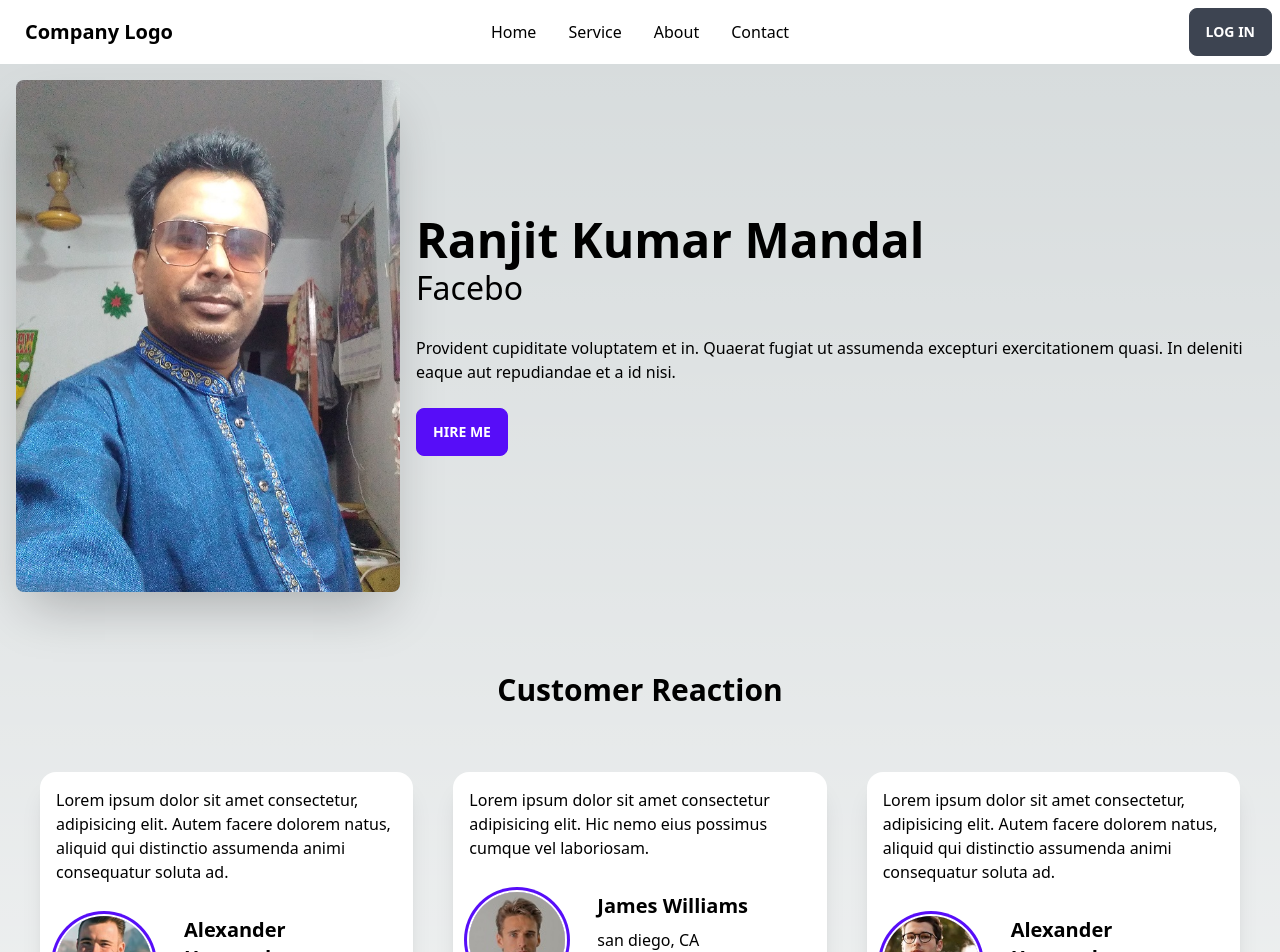
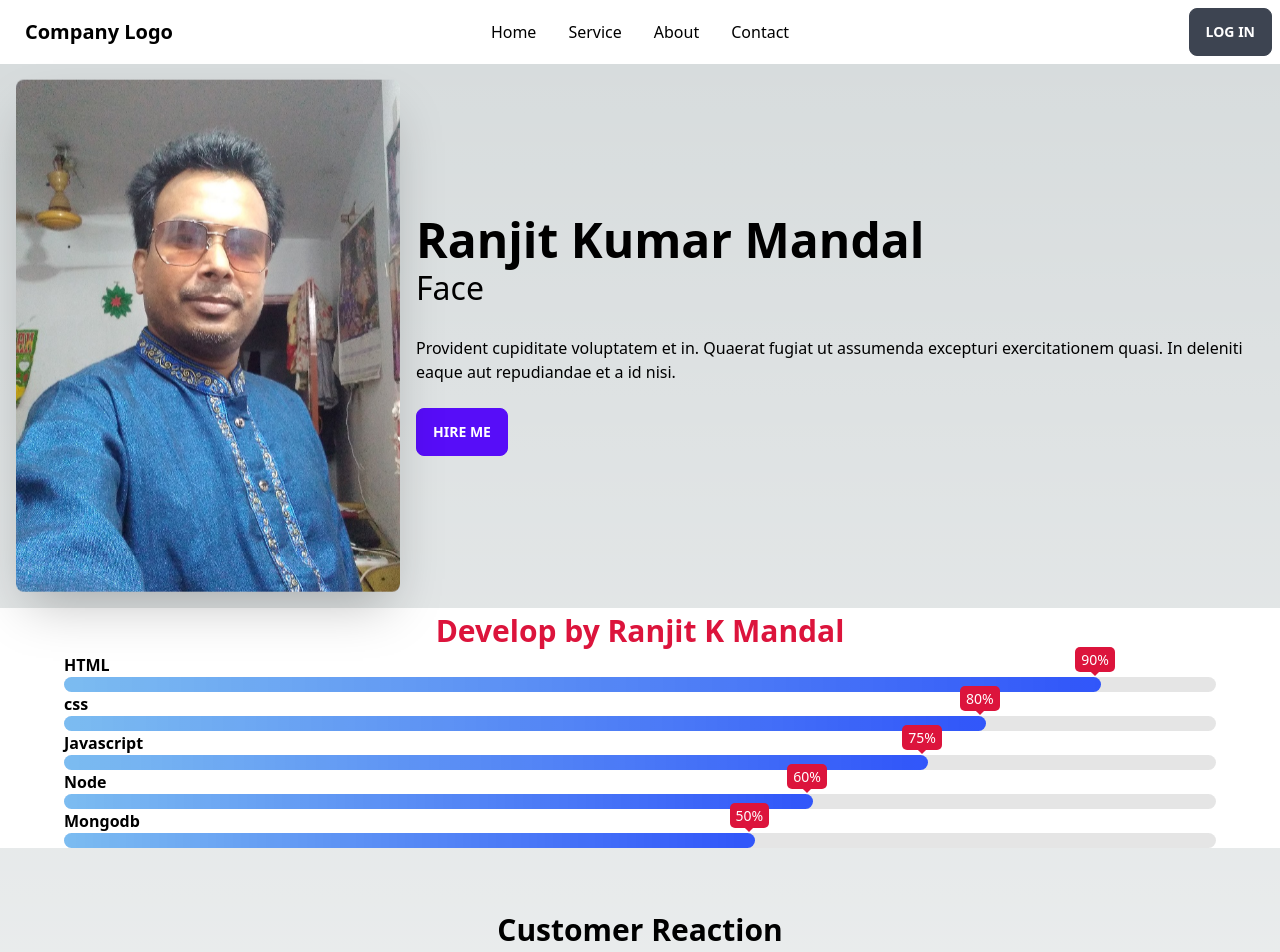
Before and after one commit to mollikacomputer/ranjitk, a Next.js app: page / in a window 1280 px wide. Shown: the top 952 px of the page. Built offline with nearby package versions, Linux system fonts and the light colour scheme.

Commit message:
portfolio image some blink effect

```diff
--- a/components/CountUpPage.js
+++ b/components/CountUpPage.js
@@ -1,8 +1,12 @@
 import React from "react";
 import { CountUp } from 'use-count-up';
 import Styles from "@/styles/countuppage.module.css";
+
 const CountUpPage = () => {
+
+
   return (
+
     <div className={Styles.container}>
       <div className={Styles.wrapper}>
         <div className={Styles.countupstyle}>
@@ -38,6 +42,7 @@ const CountUpPage = () => {
       </div>
       {/* {firstTest()} */}
     </div>
+
   );
 };
 
--- a/components/HeroSection.js
+++ b/components/HeroSection.js
@@ -4,6 +4,7 @@ import { TypeAnimation } from 'react-type-animation';
 // import Resume from '../../Assets/Resume.pdf';
 import { ToastContainer, toast } from 'react-toastify';
 import 'react-toastify/dist/ReactToastify.css';
+import Styles from "@/styles/herosection.module.css";
 // import {Link} from 'react-router-dom';
 
 const HeroSection = () => {
@@ -18,8 +19,10 @@ const HeroSection = () => {
     >
       <div className="hero-content flex-col lg:flex-row">
         <img
+        className={Styles.portfolioImageEffect}
           src='/ranjit.jpg'
-          className="max-w-sm rounded-lg shadow-2xl" alt="profile pic"
+          className={`${Styles.portfolioImageEffect} ${"max-w-sm rounded-lg shadow-2xl" }`}
+          alt="Portfolio image"
           data-aos="flip-right"
           data-aos-easing="ease-out-cubic"
           data-aos-duration="2000"
--- /dev/null
+++ b/components/Skillbar.js
@@ -0,0 +1,48 @@
+import styles from "@/styles/skillbar.module.css";
+const Skillbar = () => {
+  return (
+    <div>
+      <div className={styles.skill}>
+        <h2 className={styles.titleText}>Develop by Ranjit K Mandal</h2>
+        <div className={styles.skillBox}>
+          {/* html section  */}
+          <span className={styles.title}> HTML</span>
+          <div className={styles.skillBar}>
+            <span className= {`${styles.skillPer} ${styles.html}`}>
+              <span className={styles.tooltip}>90%</span>
+            </span>
+          </div>
+          {/* css section  */}
+          <span className={styles.title}> css</span>
+          <div className={styles.skillBar}>
+            <span className={`${styles.skillPer} ${styles.css}`}>
+              <span className={styles.tooltip}>80%</span>
+            </span>
+          </div>
+          {/* javascript section  */}
+          <span className={styles.title}> Javascript</span>
+          <div className={styles.skillBar}>
+            <span className={`${styles.skillPer} ${styles.javascript}`}>
+              <span className={styles.tooltip}>75%</span>
+            </span>
+          </div>
+          {/* node section  */}
+          <span className={styles.title}> Node</span>
+          <div className={`${styles.skillBar}`}>
+            <span className={`${styles.skillPer} ${styles.node}`}>
+              <span className={styles.tooltip}>60%</span>
+            </span>
+          </div>
+          {/* Mongodb section  */}
+          <span className={styles.title}> Mongodb</span>
+          <div className={`${styles.skillBar}`}>
+            <span className={`${styles.skillPer} ${styles.mongodb}`}>
+              <span className={styles.tooltip}>50%</span>
+            </span>
+          </div>
+        </div>
+      </div>
+    </div>
+  );
+};
+export default Skillbar;
--- a/pages/contact/index.js
+++ b/pages/contact/index.js
@@ -2,8 +2,7 @@ import React, { useRef } from "react";
 import emailjs from "@emailjs/browser";
 
 const Contact = () => {
-
-    // for email js
+  // for email js
   const form = useRef();
 
   const sendEmail = (e) => {
@@ -27,48 +26,17 @@ const Contact = () => {
       );
   };
 
-
   return (
-    <div >
-        {/* <h2 className="text-3xl">EmailJS</h2>
-      <p>Sent mail without server code</p>
-      <div className="card w-96 bg-base-100 shadow-xl">
-        <div className="card-body">
-          <h2 className="card-title">Sent Your Request</h2>
-          <form ref={form} onSubmit={sendEmail}>
-            <label>Name</label>
-            <input
-              type="text"
-              name="user_name"
-              className="input input-error w-full max-w-xs"
-            />
-            <label>Email</label>
-            <input
-              type="email"
-              name="user_email"
-              className="input input-bordered input-error w-full max-w-xs"
-            />
-            <label>Message</label>
-            <textarea
-              name="message"
-              className="input input-bordered input-error w-full max-w-xs"
-            />
-            <div className="card-actions justify-start">
-              <button type="submit" value="Send" className="btn">
-                Sent SMS
-              </button>
-            </div>
-          </form>
-        </div>
-      </div> */}
-
-
-       <div className="hero min-h-screen bg-base-200">
+    <div>
+      <div className="hero min-h-screen bg-base-200">
         <div className="hero-content flex-col lg:flex-row-reverse">
-        <img src="./contact_form.jpg" className="max-w-sm rounded-lg shadow-2xl" />
+          <img
+            src="./contact_form.jpg"
+            className="max-w-sm rounded-lg shadow-2xl"
+          />
           <div className="card flex-shrink-0 w-full max-w-sm shadow-2xl bg-base-100">
             <form ref={form} onSubmit={sendEmail} className="card-body">
-                <h2 className="text-2xl">Sent Your Message</h2>
+              <h2 className="text-2xl">Sent Your Message</h2>
               <div className="form-control">
                 <label className="label">
                   <span className="label-text">Name</span>
@@ -93,11 +61,17 @@ const Contact = () => {
               </div>
               <div className="form-control">
                 <label className="label">
-                <textarea name="message" placeholder="Bio" className="textarea textarea-bordered textarea-lg w-full max-w-xs" ></textarea>
+                  <textarea
+                    name="message"
+                    placeholder="Bio"
+                    className="textarea textarea-bordered textarea-lg w-full max-w-xs"
+                  ></textarea>
                 </label>
               </div>
               <div className="form-control mt-6">
-                <button type="submit" value="Send" className="btn btn-primary">Sent Message</button>
+                <button type="submit" value="Send" className="btn btn-primary">
+                  Sent Message
+                </button>
               </div>
             </form>
           </div>
--- a/pages/index.js
+++ b/pages/index.js
@@ -2,12 +2,14 @@ import { Inter } from "next/font/google";
 import HeroSection from '@/components/HeroSection';
 import Comments from '@/components/Comments';
 import CountUpPage from '@/components/CountUpPage';
+import Skillbar from "@/components/Skillbar";
 const inter = Inter({ subsets: ["latin"] });
 
 export default function Home() {
   return (
     <main>
       <HeroSection />
+      <Skillbar/>
       <Comments />
       <CountUpPage />
     </main>
--- /dev/null
+++ b/styles/herosection.module.css
@@ -0,0 +1,16 @@
+.portfolioImageEffect{
+    -webkit-animation: action 3s infinite  alternate;
+    animation: action 3s infinite  alternate;
+}
+
+@-webkit-keyframes action {
+    0% { transform: translateY(0); }
+    100% { transform: translateY(-10px); }
+}
+
+@keyframes action {
+    0% { transform: translateY(0); }
+    100% { transform: translateY(-10px); }
+    /* 0% {transform: rotateY(150deg)}
+    100% {transform: rotateY(360deg)} */
+}
--- /dev/null
+++ b/styles/skillbar.module.css
@@ -0,0 +1,91 @@
+
+.skill{
+    /* background-image: linear-gradient(to right, rgb(0, 47, 255) , rgba(0, 47, 255, 0.788)); */
+    background: #fff;
+}
+.skillBox{
+    width: 90%;
+    align-items: center;
+    margin: 0 auto;
+}
+
+.skillBar{
+    position: relative;
+    display: block;
+    height: 15px;
+    border-radius: 8px;
+    width: 100%;
+    background:rgba(0, 0, 0, 0.1);
+}
+.skillPer{
+    position: relative;
+    display: block;
+    height: 15px;
+    border-radius: 8px;
+    background-image: linear-gradient(to right, rgba(0, 140, 255, 0.459) , rgba(0, 47, 255, 0.788));
+}
+.skillPer{
+    animation: progress 0.8s ease-in-out forwards;
+}
+@keyframes progress{
+    0%{
+        width: 0;
+        opacity: 1;
+    }
+    100%{
+        opacity: 1;
+    }
+
+}
+.html{
+    animation-delay: 0.4s;
+    width: 90%;
+}
+.css{
+    animation-delay: 0.6s;
+    width: 80%;
+}
+.javascript{
+    animation-delay: 0.8s;
+    width: 75%;
+}
+.node{
+    animation-delay: 0.10s;
+    width: 65%;
+}
+.mongodb{
+    animation-delay: 0.12s;
+    width: 60%;
+}
+.title{
+    font-weight: 800;
+}
+.titleText{
+    text-align: center;
+    font-size: 30px;
+    font-weight: 800;
+    color: crimson;
+}
+.tooltip{
+    position: absolute;
+    right: -14px;
+    top: -30px;
+    font-size: 14px;
+    font-weight: 500;
+    color: #fff;
+    padding: 2px 6px;
+    border-radius: 5px;
+    background:crimson;
+    z-index:101;
+}
+.tooltip::before{
+    content:'';
+    position: absolute;
+    left: 50%;
+    bottom: -2px;
+    height: 10px;
+    width: 10px;
+    background-color: crimson;
+    transform: translateX(-50%) rotate(45deg);
+    z-index: -1;
+}
```
